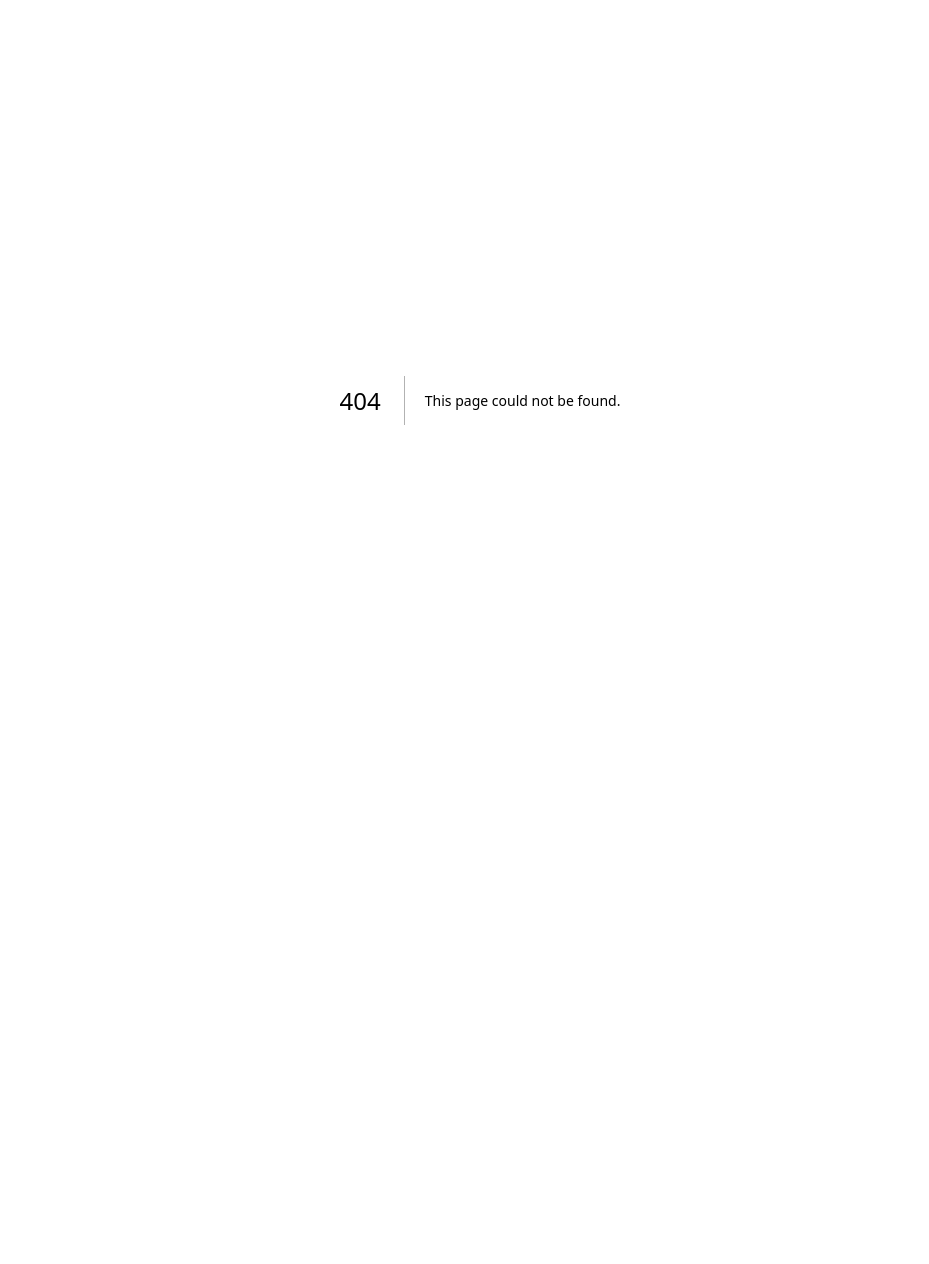
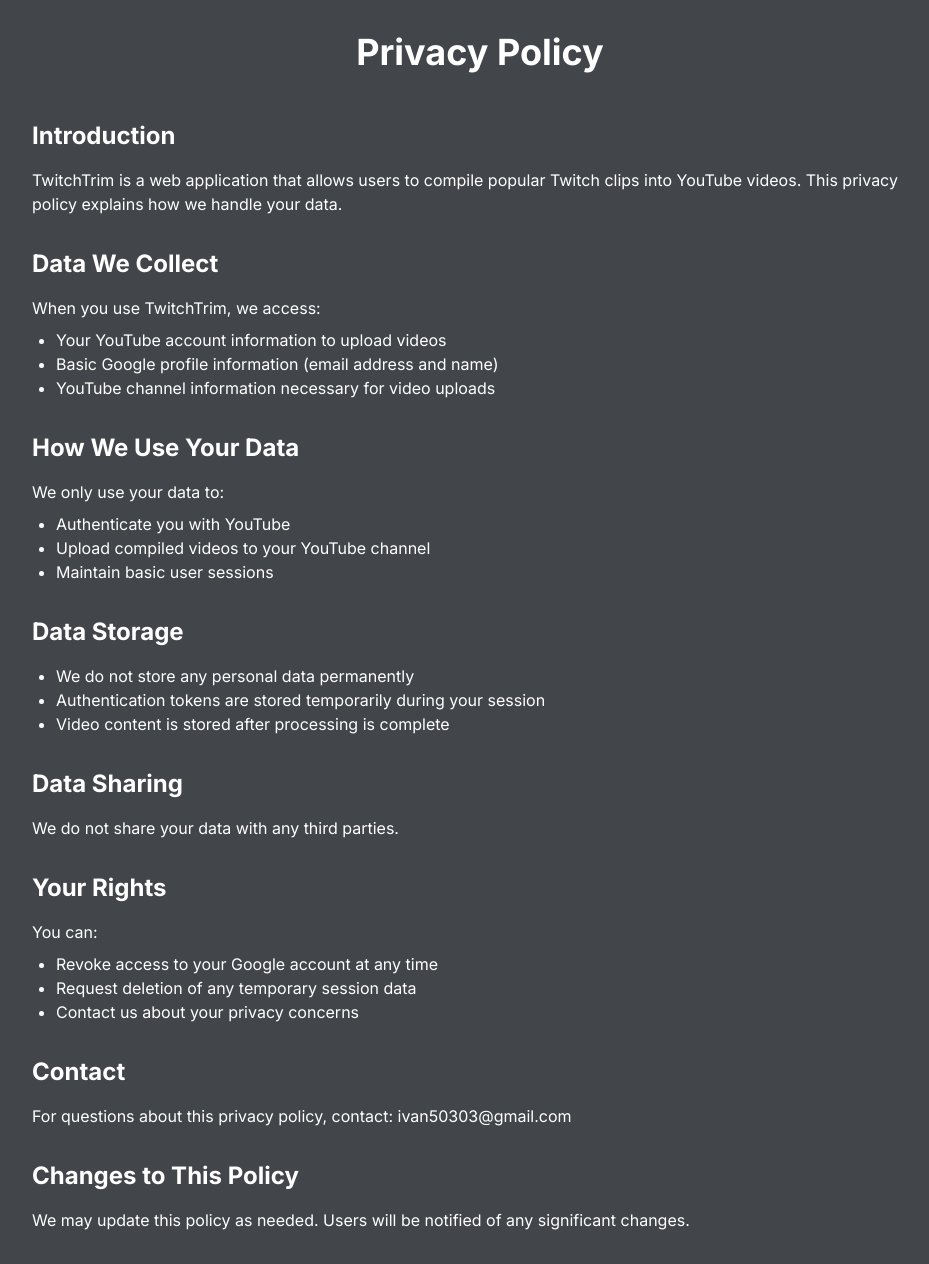
Before and after one commit to ivanr11/twitch-trim, a Next.js app in the folder twitchtrim/: page /privacy-policy in a window 1280 px wide. Before the commit this address had no page. Shown: the whole page, without its empty margins (160-1089 px from the left). Before the commit the page ends 800 px from the top, so only its background shows below. Built offline with nearby package versions, Linux system fonts and the light colour scheme.

Commit message:
add privacy policy

```diff
--- /dev/null
+++ b/twitchtrim/app/privacy-policy/page.tsx
@@ -0,0 +1,84 @@
+export default function PrivacyPolicy() {
+	return (
+		<main className="flex flex-col min-h-screen items-center justify-center bg-[#424549] py-8 px-4">
+			<div className="max-w-4xl mx-auto">
+				<h1 className="text-4xl font-bold text-white text-center mb-12">
+					Privacy Policy
+				</h1>
+
+				<div className="space-y-8 text-white">
+					<section>
+						<h2 className="text-2xl font-bold mb-4">Introduction</h2>
+						<p>
+							TwitchTrim is a web application that allows users to compile
+							popular Twitch clips into YouTube videos. This privacy policy
+							explains how we handle your data.
+						</p>
+					</section>
+
+					<section>
+						<h2 className="text-2xl font-bold mb-4">Data We Collect</h2>
+						<p>When you use TwitchTrim, we access:</p>
+						<ul className="list-disc ml-6 mt-2">
+							<li>Your YouTube account information to upload videos</li>
+							<li>Basic Google profile information (email address and name)</li>
+							<li>YouTube channel information necessary for video uploads</li>
+						</ul>
+					</section>
+
+					<section>
+						<h2 className="text-2xl font-bold mb-4">How We Use Your Data</h2>
+						<p>We only use your data to:</p>
+						<ul className="list-disc ml-6 mt-2">
+							<li>Authenticate you with YouTube</li>
+							<li>Upload compiled videos to your YouTube channel</li>
+							<li>Maintain basic user sessions</li>
+						</ul>
+					</section>
+
+					<section>
+						<h2 className="text-2xl font-bold mb-4">Data Storage</h2>
+						<ul className="list-disc ml-6">
+							<li>We do not store any personal data permanently</li>
+							<li>
+								Authentication tokens are stored temporarily during your session
+							</li>
+							<li>Video content is stored after processing is complete</li>
+						</ul>
+					</section>
+
+					<section>
+						<h2 className="text-2xl font-bold mb-4">Data Sharing</h2>
+						<p>We do not share your data with any third parties.</p>
+					</section>
+
+					<section>
+						<h2 className="text-2xl font-bold mb-4">Your Rights</h2>
+						<p>You can:</p>
+						<ul className="list-disc ml-6 mt-2">
+							<li>Revoke access to your Google account at any time</li>
+							<li>Request deletion of any temporary session data</li>
+							<li>Contact us about your privacy concerns</li>
+						</ul>
+					</section>
+
+					<section>
+						<h2 className="text-2xl font-bold mb-4">Contact</h2>
+						<p>
+							For questions about this privacy policy, contact:
+							ivan50303@gmail.com
+						</p>
+					</section>
+
+					<section>
+						<h2 className="text-2xl font-bold mb-4">Changes to This Policy</h2>
+						<p>
+							We may update this policy as needed. Users will be notified of any
+							significant changes.
+						</p>
+					</section>
+				</div>
+			</div>
+		</main>
+	);
+}
```
